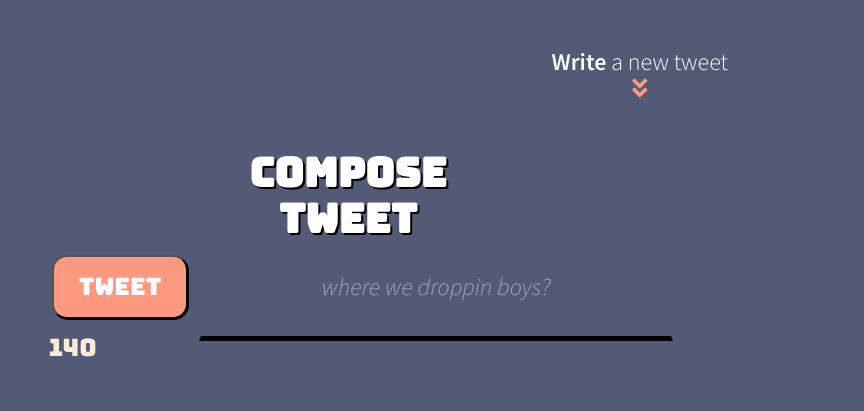
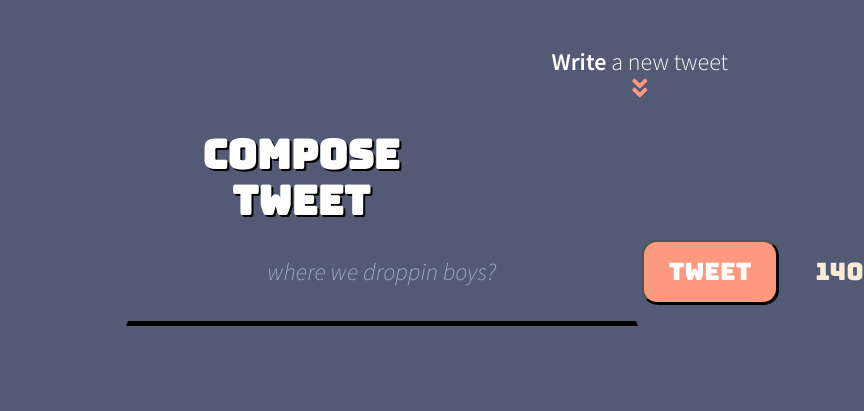
Before and after one commit to renji-3/RENJItweeter, a website: page public/index.html in a window 1280 px wide. Shown: the top 411 px of the page, 516-1380 px from the left, 864 px wide, since content can reach past the window. Drawn offline with nearby package versions, Linux system fonts and the light colour scheme; no server answers.

Commit message:
desktop update

```diff
--- a/public/index.html
+++ b/public/index.html
@@ -59,13 +59,12 @@
 
       <h2 id='compTweet'>Compose Tweet</h2>
       <form class='sendTweet' action= "/tweets/" method="post">
+        <textarea name="text" placeholder= 'where we droppin boys?' id="txtbox"></textarea>
         <div class= 'submit-and-counter'>
           <button type="submit" id='sendtwt'>Tweet</button>
           <output name="counter" class="counter" for="tweet-text">140</output>
         </div>
-        <textarea name="text" placeholder= 'where we droppin boys?' id="txtbox"></textarea>
       </form>
-
       <div class='errorCode'>
         <p id='tweetTooLong'>Say less! No for real... say less, you're not that sick</p>
         <p id='tweetTooShort'>could you SPEAK UP A BIT</p>
--- a/public/styles/new-tweet.css
+++ b/public/styles/new-tweet.css
@@ -3,20 +3,18 @@
   margin: 10px;
 }
 
-form {
-  display: flex;
+.sendTweet {
   width: 80vw;
   margin: auto;
   justify-content: space-between;
-  align-items: center;
+  align-items: baseline;
   border-radius: 7px;
-  position: relative;
   left: 40px;
 }
 
 #txtbox {
   padding: 10px;
-  width: 50vw;
+  width: 80vw;
   height: 10vh;
   outline: none;
   color: white;
@@ -27,8 +25,6 @@ form {
   border-style: solid;
   line-height: 1.2;
   resize: none;
-  position: fixed;
-  right: 150px;
 }
 
 #txtbox::placeholder {
@@ -44,6 +40,12 @@ form {
   background-color: #737e9f;
 }
 
+.submit-and-counter {
+  display: flex;
+  align-items: center;
+  justify-content: space-between;
+}
+
 #sendtwt {
   font-family: 'Bungee', cursive ;
   border-radius: 15px;
@@ -51,7 +53,7 @@ form {
   color: white;
   padding: 16px 25px;
   text-decoration: none;
-  margin: 15px;
+  margin-right: 25px;
   box-shadow: 1px 1px #000000;
 }
 
@@ -113,7 +115,7 @@ form {
 
   form {
     position: relative;
-    left: -100px;
+    left: -97px;
     display: flex;
     width: 50vw;
     margin: right;
@@ -121,7 +123,7 @@ form {
   }
 
   #txtbox {
-    width: 40vw;
+    max-width: 40vw;
     position: relative;
     right: 4px;
   }
```
Also changed, not shown: public/styles/tweetHistory.css (line endings or trailing spaces).
